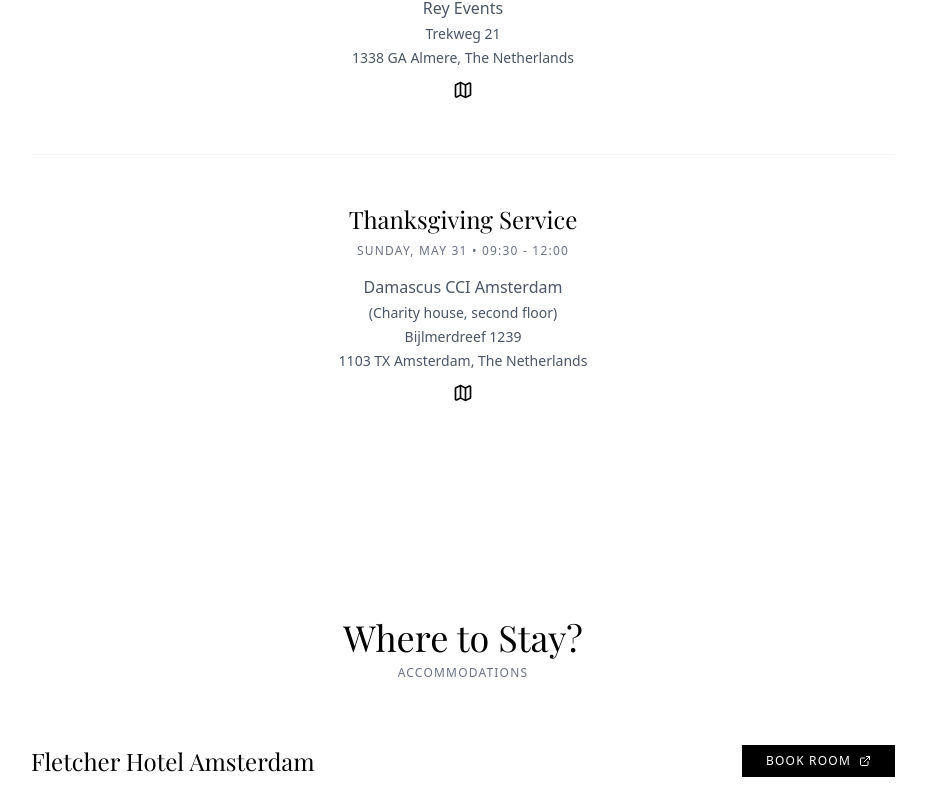
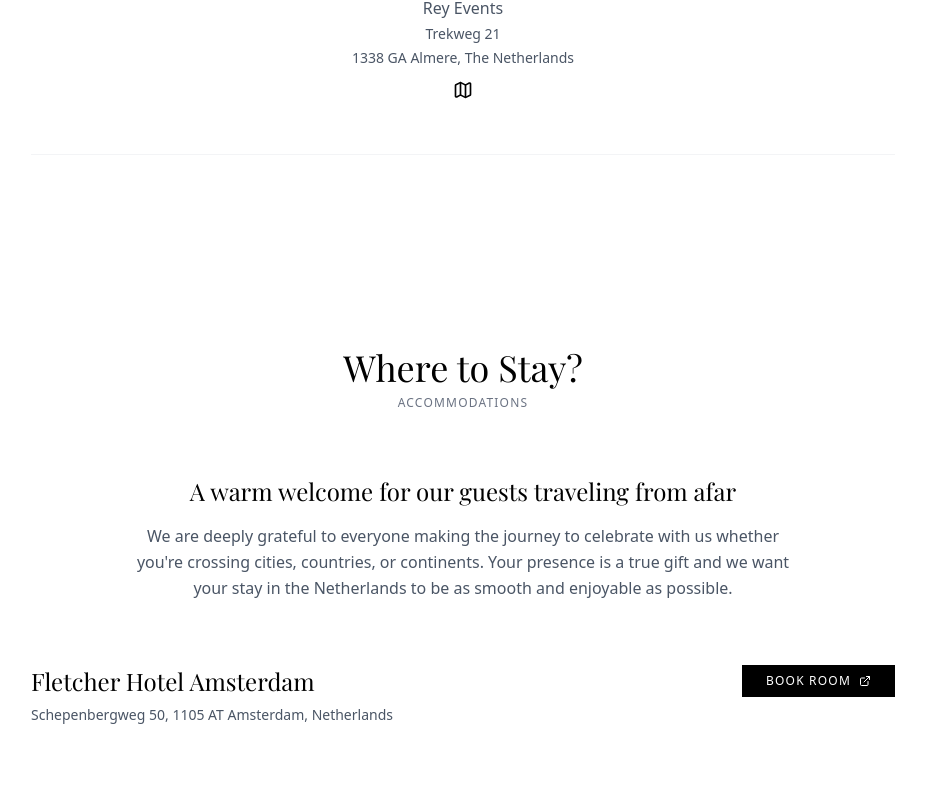
Before and after one commit to forgedlabs/SiCa, a Next.js app: page / in a window 1280 px wide. Shown: the part 2330-3117 px from the top of the page, without its empty margins (177-1103 px from the left). Built offline with nearby package versions, Linux system fonts and the light colour scheme; a web font is replaced by a local one.

Commit message:
content: remove Thanksgiving event and add accommodations introduction

```diff
--- a/src/app/faq/page.tsx
+++ b/src/app/faq/page.tsx
@@ -18,7 +18,7 @@ export default function FAQPage() {
                     <section className="border-b border-gray-200 pb-12">
                         <h2 className="font-serif text-2xl md:text-3xl mb-6 text-black tracking-wide">Are children welcome?</h2>
                         <p className="text-gray-600 leading-loose font-sans text-sm md:text-base tracking-wide">
-                            We truly adore your little ones—they bring so much joy, energy, and light. For our big day, we've planned the celebrations in a way that allows parents to relax and fully enjoy the moment with us. Children are warmly invited to the Traditional Marriage Ceremony in the morning, which will be lively, family-focused, and filled with cultural celebration. For the evening ceremony and reception, we've chosen an adults-only setting so everyone can celebrate comfortably and late into the night.
+                            We truly adore your little ones they bring so much joy, energy, and light. For our big day, we've planned the celebrations in a way that allows parents to relax and fully enjoy the moment with us. Children are warmly invited to the Traditional Marriage Ceremony in the morning, which will be lively, family focused, and filled with cultural celebration. For the evening ceremony and reception, we've chosen an adults only setting so everyone can celebrate comfortably and late into the night.
                         </p>
                     </section>
 
--- a/src/app/page.tsx
+++ b/src/app/page.tsx
@@ -146,26 +146,6 @@ export default function Home() {
                 </Link>
               </div>
             </div>
-            <div className="pb-4">
-              <div className="flex flex-col items-center gap-2 mb-4 text-center">
-                <h3 className="font-serif text-2xl">Thanksgiving Service</h3>
-                <p className="text-gray-500 uppercase tracking-widest text-xs">Sunday, May 31 • 09:30 - 12:00</p>
-              </div>
-              <div className="space-y-1 text-gray-600 text-center">
-                <p className="font-medium">Damascus CCI Amsterdam</p>
-                <p className="text-sm">(Charity house, second floor)</p>
-                <p className="text-sm">Bijlmerdreef 1239</p>
-                <p className="text-sm">1103 TX Amsterdam, The Netherlands</p>
-                <Link
-                  href="https://www.google.com/maps/search/?api=1&query=Damascus+CCI+Amsterdam+Bijlmerdreef+1239+1103+TX+Amsterdam+The+Netherlands"
-                  target="_blank"
-                  rel="noopener noreferrer"
-                  className="inline-flex items-center justify-center mt-2 text-black hover:text-gray-600 transition-colors"
-                >
-                  <Map className="w-5 h-5" />
-                </Link>
-              </div>
-            </div>
           </div>
         </div>
       </section>
--- a/src/components/Hotels.tsx
+++ b/src/components/Hotels.tsx
@@ -28,6 +28,13 @@ export default function Hotels() {
                     <p className="text-gray-500 uppercase tracking-widest text-xs">Accommodations</p>
                 </div>
 
+                <div className="text-center max-w-2xl mx-auto mb-16">
+                    <h3 className="font-serif text-2xl mb-4">A warm welcome for our guests traveling from afar</h3>
+                    <p className="text-gray-600 leading-relaxed">
+                        We are deeply grateful to everyone making the journey to celebrate with us whether you're crossing cities, countries, or continents. Your presence is a true gift and we want your stay in the Netherlands to be as smooth and enjoyable as possible.
+                    </p>
+                </div>
+
                 <div className="space-y-12">
                     {hotels.map((hotel, index) => (
                         <div key={index} className="border-b border-gray-100 pb-12 last:border-0 last:pb-0">
```
